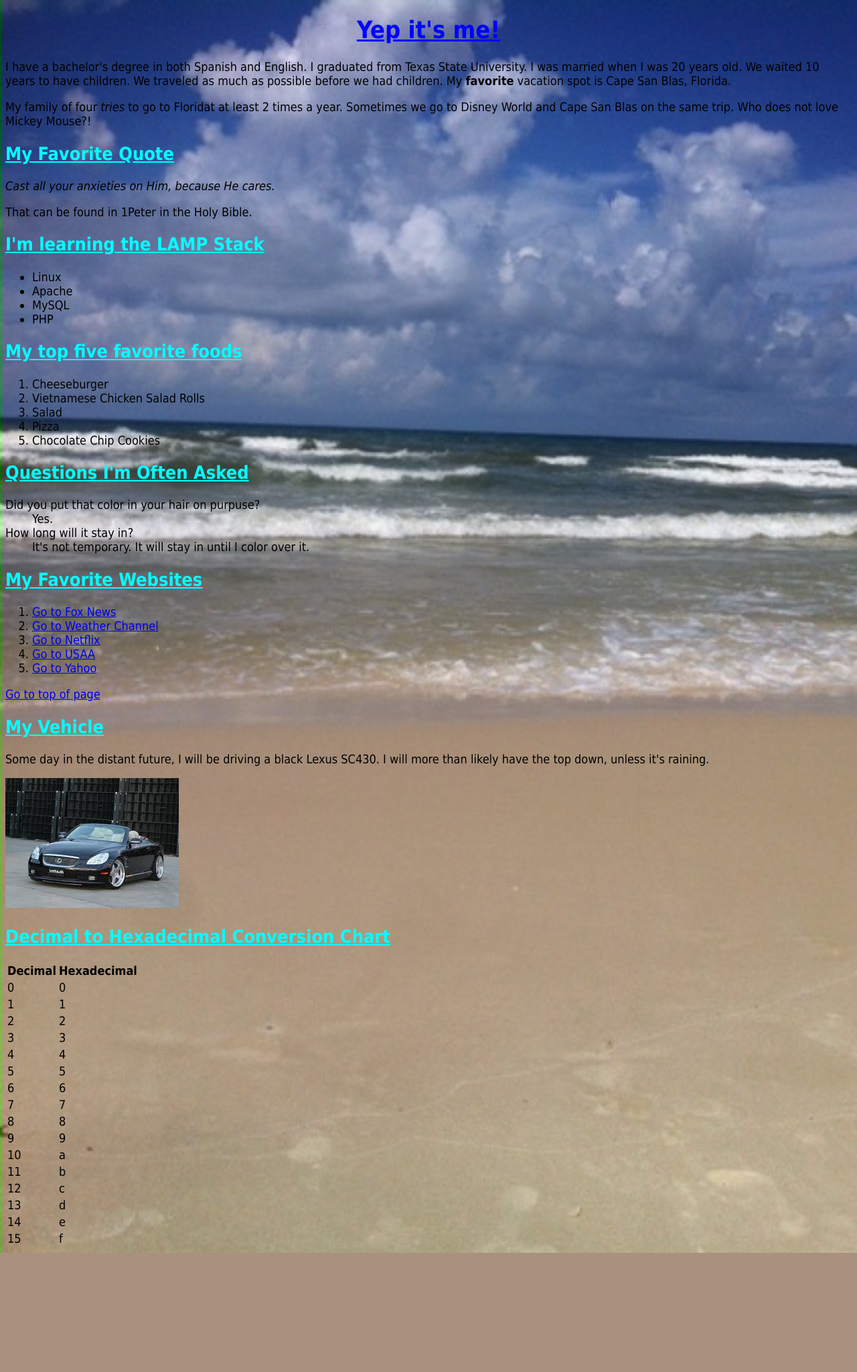
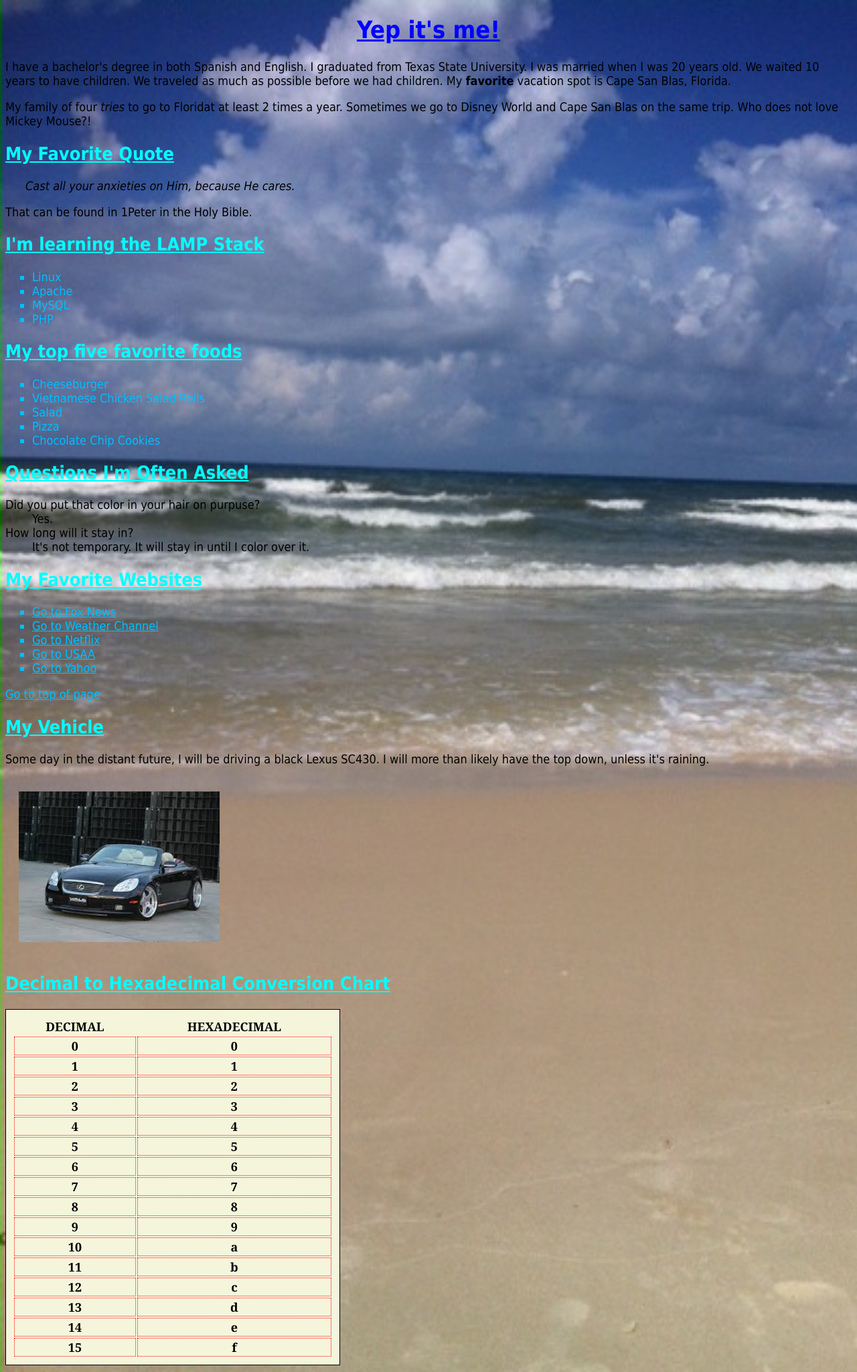
Before and after one commit to hbryant98/Codeup-Web-Exercises, a PHP site: page /hello_world.html in a window 1280 px wide. Shown: the whole page at 67% size. Before the commit the page ends 1871 px from the top, so only its background shows below. Run offline with PHP 8.4, Linux system fonts and the light colour scheme.

Commit message:
add styling for table; some box model sizes for elements added

```diff
--- a/public/css/hello_world.css
+++ b/public/css/hello_world.css
@@ -1,3 +1,5 @@
+/*This is the style for the hello_world.html*/
+
 body {
 	background-color: silver;
 	font-family: Tahoma, Helvetica, Sans-Serif;
@@ -5,8 +7,9 @@
 	background-image: url("/img/capesanblas.jpeg");
 	background-repeat: no-repeat;
 	background-size: cover;
-			/*background-position: */
 }
+
+
 h1 {
 	color: blue;
 	text-decoration: underline;
@@ -16,6 +19,73 @@
 	color: aqua;
 	text-decoration: underline;
 }
+
+
+
+ol, ul, .top5 {
+	color: #00BFFF;
+	list-style-type: square;
+}
+
+
+table {
+	width: 500px;
+	padding: 10px;
+	border: 1px solid black;
+	margin: 10px 0;
+	background-color: #F5F5DC;
+	font-family: Georgia, serif;
+	/*font-size: 15px;*/
+	font-weight: bold;
+	color: black;
+}
+th {
+	padding: 1px;
+	text-transform: uppercase;
+	text-align: center;
+}
+tr>td {
+	text-align: center;
+	border: 1px dotted red;
+}
+img {
+	width: 300px;
+	padding: 10px;
+	margin: 10px;
+}
+
+
+.float{
+	width: 250px;
+	padding: 5px;
+	margin: 10px;
+	/*float:left;*/
+	float: right;
+	position: relative;
+	right: 10px;
+}
+.basicinfo{
+	width: 1000px;
+	padding: 5px;
+	margin: 10px 20px;
+	font-family: Tahoma, Geneva, Sans-Serif;
+	color: aqua;
+}
 #fav-quote {
 	font-style: italic;
+	margin-left: 30px;
 }
+
+
+a:link {
+	color: #00BFFF;
+}
+a:visited {
+	color: black;
+}
+a:hover {
+	color: blue;
+}
+/*a:active {
+	color: green;
+}*/
```
Lines whose indentation alone changed are shown as unchanged.
